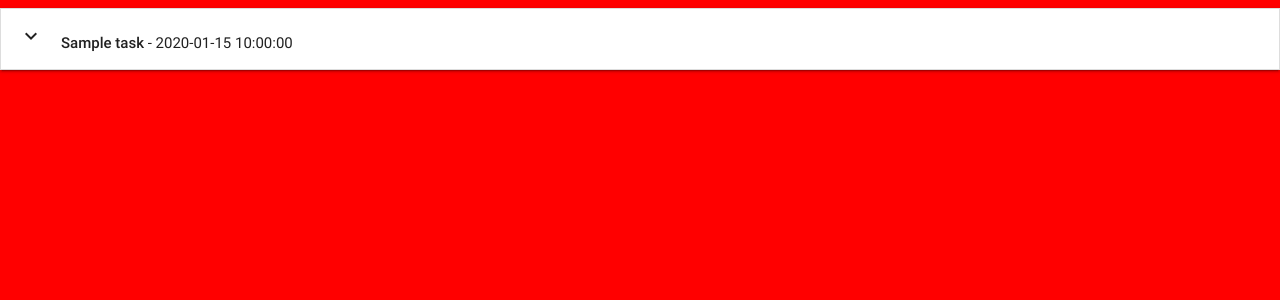
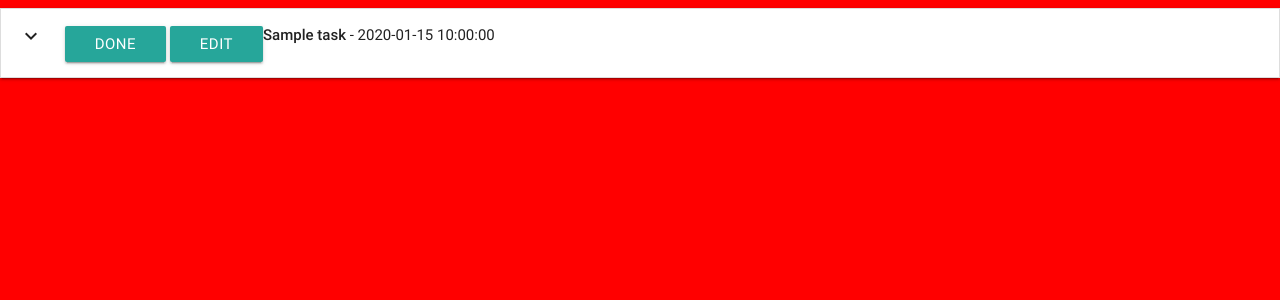
Before and after one commit to jjackson19862017/TaskManagerProject, a Flask app: page / in a window 1280 px wide. Shown: the top 300 px of the page. Run offline with Flask 2, Linux system fonts and the light colour scheme; a database or web service that is not in the repository returns one stand-in record (values such as "Sample title"); some libraries are stand-ins or nearby versions.

Commit message:
Added Buttons to tasks.html
Signed-off-by: Stephen Jackson <jjackson19862017@gmail.com>

```diff
--- a/templates/tasks.html
+++ b/templates/tasks.html
@@ -4,9 +4,13 @@
         {% for task in tasks %}
         <li>
             <div class="collapsible-header">
-
+<div class="col s3">
+<i class="material-icons">expand_more</i>
+<a class="waves-effect waves-light btn">Done</a>
+<a class="waves-effect waves-light btn">Edit</a>
+</div>
                 <div class=" task_header col s9">
-                    <i class="material-icons">expand_more</i><strong>{{task.task_name}}</strong> - {{task.due_date}}
+                    <strong>{{task.task_name}}</strong> - {{task.due_date}}
                 </div>
             </div>
             <div class="collapsible-body">
```
